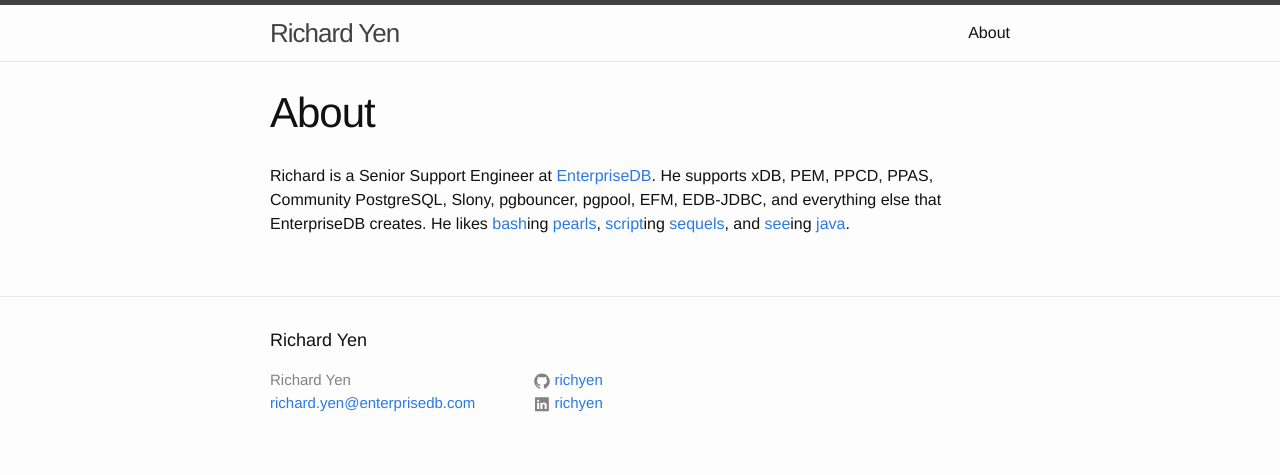
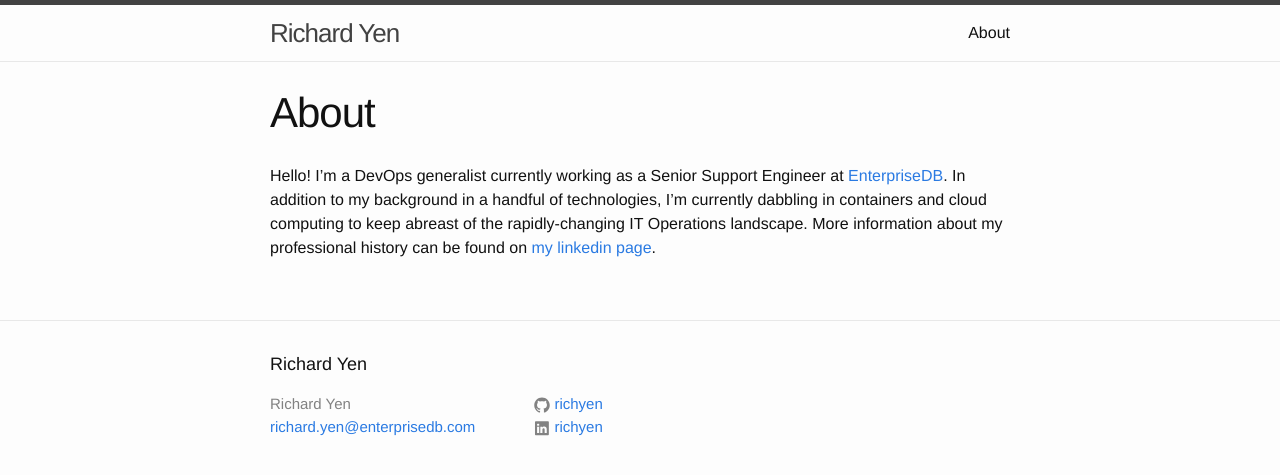
Before and after one commit to richyen/richyen.github.io, a Jekyll site: the page built from about.md, in a window 1280 px wide. Shown: the top 475 px of the page. Built offline with Jekyll 4.4.1, drawn with Linux system fonts in a browser that asks for light colours.

Commit message:
Professionalize the About page

```diff
--- a/about.md
+++ b/about.md
@@ -4,4 +4,4 @@
 permalink: /about/
 ---
 
-Richard is a Senior Support Engineer at [EnterpriseDB](http://www.enterprisedb.com).  He supports xDB, PEM, PPCD, PPAS, Community PostgreSQL, Slony, pgbouncer, pgpool, EFM, EDB-JDBC, and everything else that EnterpriseDB creates.  He likes [bash](https://en.wikipedia.org/wiki/Bash_%28Unix_shell%29)ing [pearls](https://www.perl.org/), [script](https://en.wikipedia.org/wiki/PHP)ing [sequels](https://en.wikipedia.org/wiki/SQL), and [see](https://en.wikipedia.org/wiki/C_%28programming_language%29)ing [java](https://en.wikipedia.org/wiki/Java_%28programming_language%29).
+Hello!  I'm a DevOps generalist currently working as a Senior Support Engineer at [EnterpriseDB](http://www.enterprisedb.com).  In addition to my background in a handful of technologies, I'm currently dabbling in containers and cloud computing to keep abreast of the rapidly-changing IT Operations landscape.  More information about my professional history can be found on [my linkedin page](https://www.linkedin.com/in/richyen/).
```
